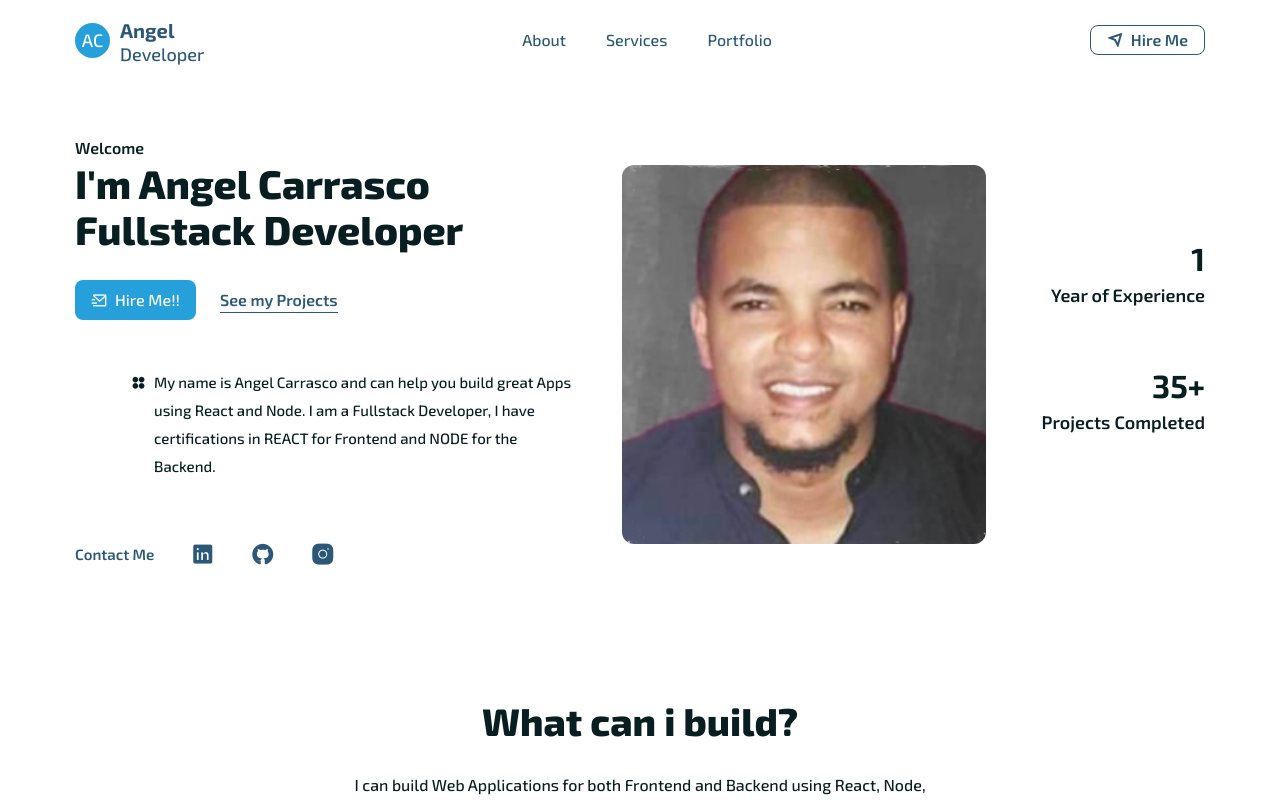
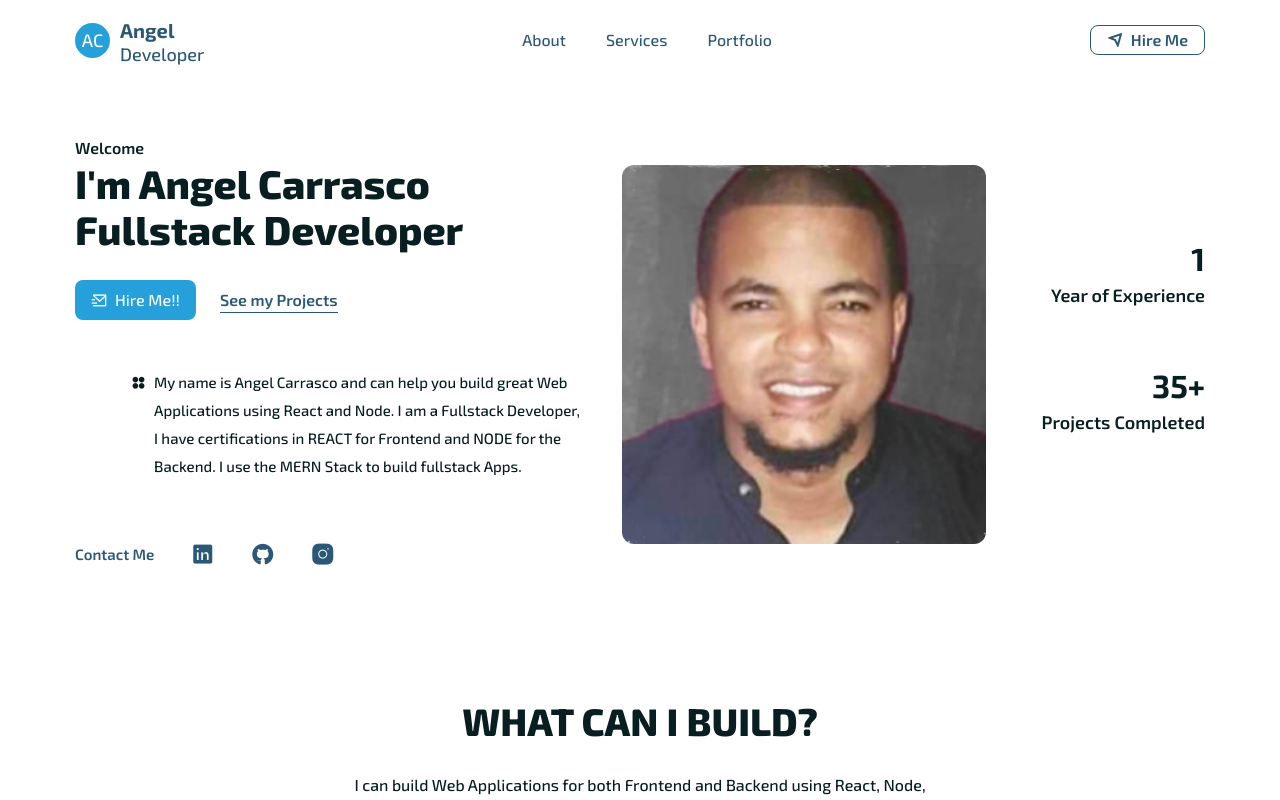
Before and after one commit to acarrascocesa/newportfolio2023, a React (Vite) app: page / in a window 1280 px wide. Shown: the top 800 px of the page. Built offline with nearby package versions, Linux system fonts and the light colour scheme.

Commit message:
recipes project added

```diff
--- a/src/assets/data/portfolioData.js
+++ b/src/assets/data/portfolioData.js
@@ -12,9 +12,19 @@ import tesla from "../images/tesla.png";
 import weatherapp from "../images/weatherapp.png";
 import webserver from "../images/webserver.png";
 import photos from "../images/photos.png";
+import recipes from "../images/recipes.png";
 import tech from "../images/tech.png";
 
 const portfolio = [
+  {
+    id: "02",
+    imgUrl: tesla,
+    category: "Frontend",
+    title: "Tesla UI Clone",
+    description: "A Clone of the Tesla UI Design",
+    technologies: ["React", "Styled Components", "Vite"],
+    siteUrl: "https://acteslaclone.netlify.app/",
+  },
   {
     id: "01",
     imgUrl: food,
@@ -32,15 +42,6 @@ const portfolio = [
     description: "Fullstack Ecommerce made with React and Strapi.",
     technologies: ["React", "Tailwind", "Axios", "Vite", "Strapi"],
     siteUrl: "https://github.com/acarrascocesa/techstore",
-  },
-  {
-    id: "02",
-    imgUrl: tesla,
-    category: "Frontend",
-    title: "Tesla UI Clone",
-    description: "A Clone of the Tesla UI Design",
-    technologies: ["React", "Styled Components", "Vite"],
-    siteUrl: "https://acteslaclone.netlify.app/",
   },
   {
     id: "0",
@@ -70,6 +71,15 @@ const portfolio = [
       "Application to search for pokemon by name or type that shows you their properties, abilities, attacks, etc.",
     technologies: ["React", "CSS", "Axios", "Vite"],
     siteUrl: "https://acpokedex.netlify.app/",
+  },
+  {
+    id: "0001",
+    imgUrl: recipes,
+    category: "Frotend",
+    title: "AA Recipes App",
+    description: "App to search for food recipes",
+    technologies: ["React", "Sass", "Axios", "Vite"],
+    siteUrl: "https://aarecipes.netlify.app/",
   },
   {
     id: "05",
--- a/src/components/UI/Hero.jsx
+++ b/src/components/UI/Hero.jsx
@@ -49,8 +49,9 @@ const Hero = () => {
               <span>
                 <i class="ri-apps-2-fill"></i>
               </span>
-              My name is Angel Carrasco and can help you build great Apps using React and Node.
+              My name is Angel Carrasco and can help you build great Web Applications using React and Node.
               I am a Fullstack Developer, I have certifications in REACT for Frontend and NODE for the Backend.
+              I use the MERN Stack to build fullstack Apps.
             </p>
 
             <div className="flex items-center gap-9 mt-14">
--- a/src/components/UI/Services.jsx
+++ b/src/components/UI/Services.jsx
@@ -8,7 +8,7 @@ const Services = () => {
     <section id="services">
       <div className="container lg:pt-5">
         <div className="text-center">
-          <h2 className="text-headingColor font-[800] text-[2.4rem] mb-5">
+          <h2 className="text-headingColor font-[800] text-[2.4rem] mb-5 uppercase">
             What can i build?
           </h2>
           <p className="lg:max-w-[600px] lg:mx-auto text-headingColor font-[500] text-[16px] leading-7">
```
Also changed, not shown: src/assets/images/recipes.png (added).
